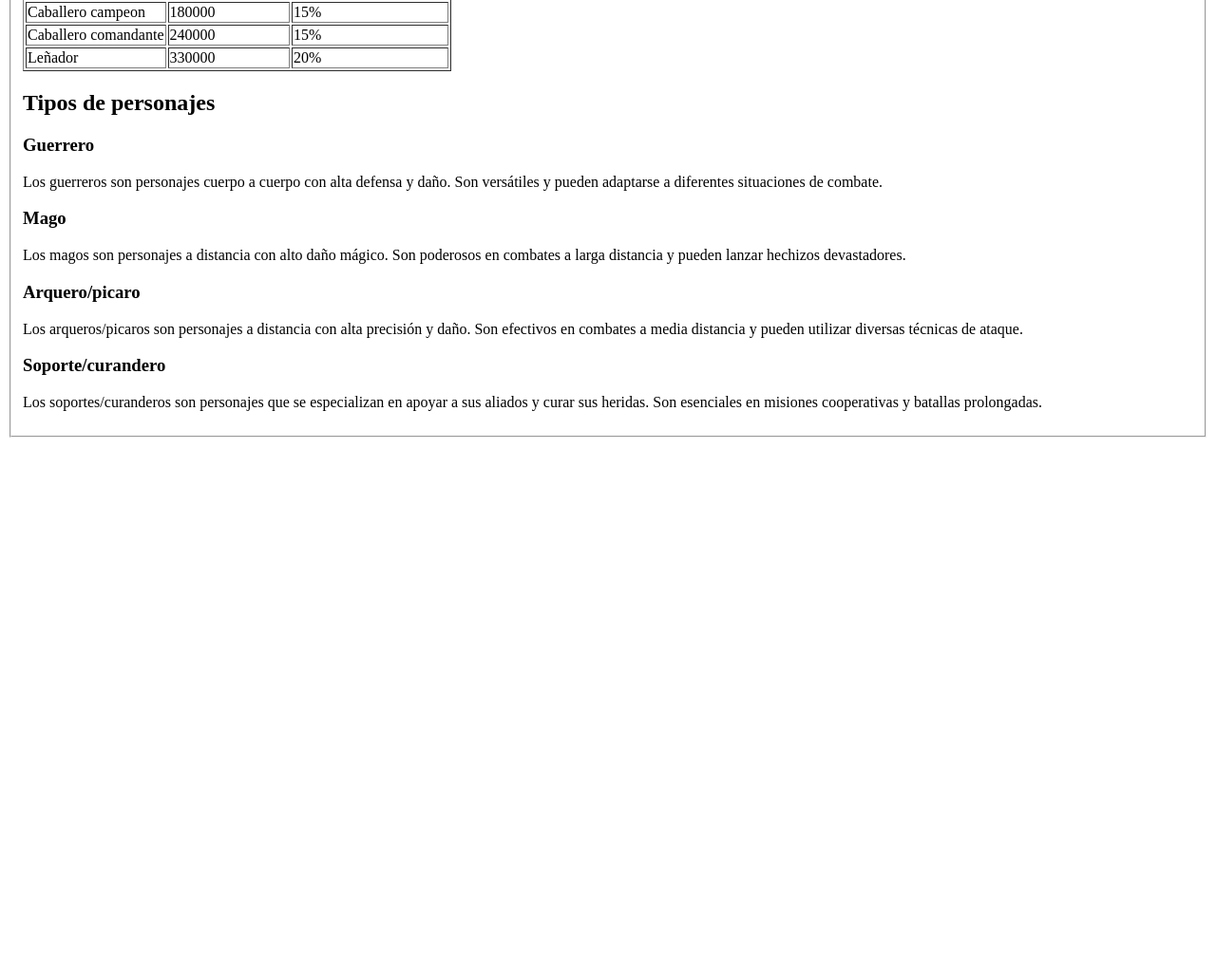
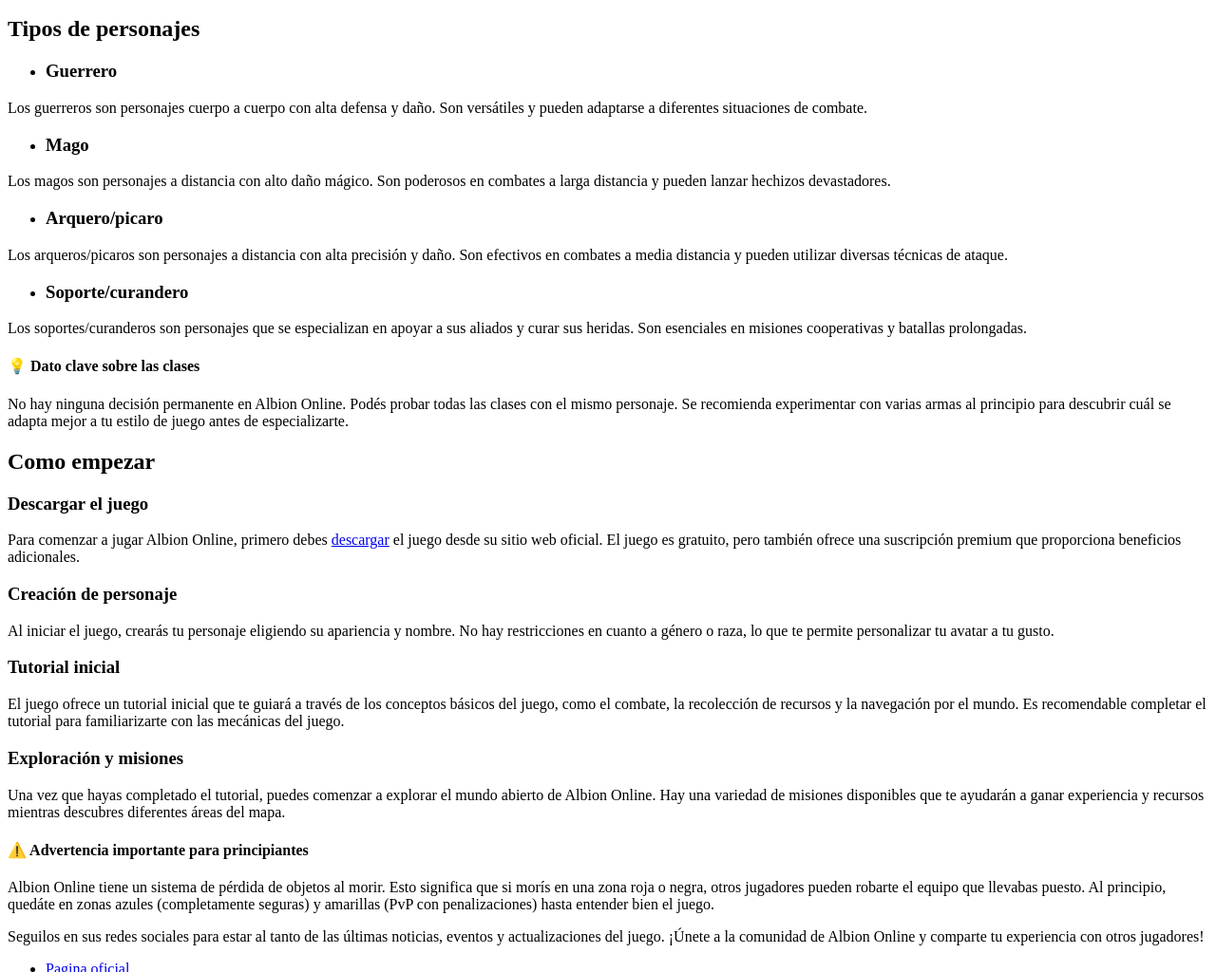
Before and after one commit to LucaSudo/Integrador2, a plain HTML site: page index.html in a window 1280 px wide. Shown: the part 1376-2400 px from the top of the page at 95% size. Before the commit the page ends 1845 px from the top, so only its background shows below. Drawn offline with Linux system fonts and the light colour scheme.

Commit message:
feat: Finalizacion de la pagina, 'fieldset' eliminados y footer creado

```diff
--- a/index.html
+++ b/index.html
@@ -3,6 +3,7 @@
 <head>
     <meta charset="UTF-8">
     <meta name="viewport" content="width=\, initial-scale=1.0">
+     <link rel="stylesheet" href="https://cdnjs.cloudflare.com/ajax/libs/font-awesome/6.5.0/css/all.min.css">
     <title>Albion Online - Guia para principiantes</title>
 </head>
 <body>
@@ -20,13 +21,11 @@
     </header>
     <main>
         <section id="que es">
-            <fieldset>
-            <legend><h2>¿Qué es Albion Online?</h2></legend>
+            <h2>¿Qué es Albion Online?</h2>
             <article>
                 <h2>Un mundo sandbox sin clases fijas</h2>
                 <p>Albion Online es un <b>MMORPG</b> no lineal, en el que escribes tu propia historia sin limitarte a seguir un camino prefijado. Explora un amplio mundo abierto con 5 biomas únicos, todo cuanto hagas tendrá su repercusión en el mundo, con la economía orientada al jugador de Albion, los jugadores crean prácticamente todo el equipo a partir de los recursos que consiguen, el equipo que llevas define quién eres, cambia de arma y armadura para pasar de caballero a mago, o juega como una mezcla de ambas clases. Aventúrate en el mundo abierto frente a los habitantes y las criaturas de Albion, inicia expediciones o adéntrate en mazmorras en las que encontrarás enemigos aún más difíciles, enfréntate a otros jugadores en encuentros en el mundo abierto, lucha por los territorios o por ciudades enteras en batallas tácticas, relájate en tu isla privada, donde podrás construir un hogar, cultivar cosechas y criar animales, únete a un gremio, todo es mejor cuando se trabaja en grupo. Adéntrate ya en el mundo de Albion y escribe tu propia historia. </p>
             </article>
-            </fieldset>
             <img src="img/Albion online Logo.png" alt="Albiola2" height="250">
 
 
@@ -42,8 +41,7 @@
         </section>
 
         <section id="personajes">
-            <fieldset>
-            <legend><h2>Personajes y clases</h2></legend>
+            <h2>Personajes y clases</h2>
             <article>
                 <h3>Clases flexibles</h3>
                 <p>En Albion Online no hay clases fijas, tu personaje puede usar cualquier tipo de arma y armadura, lo que te permite cambiar tu estilo de juego en cualquier momento. Puedes ser un guerrero cuerpo a cuerpo con una espada y escudo, un mago que lanza hechizos a distancia, o una mezcla de ambos. La elección es tuya.</p>
@@ -123,22 +121,72 @@
             </article>
             <article>
                 <h2>Tipos de personajes</h2>
-                <h3>Guerrero</h3>
+                <ul>
+                    <li><h3>Guerrero</h3></li>
+                </ul>
                 <p>Los guerreros son personajes cuerpo a cuerpo con alta defensa y daño. Son versátiles y pueden adaptarse a diferentes situaciones de combate.</p>
             </article>
             <article>
-                <h3>Mago</h3>
+                <ul>
+                    <li><h3>Mago</h3></li>
+                </ul>
                 <p>Los magos son personajes a distancia con alto daño mágico. Son poderosos en combates a larga distancia y pueden lanzar hechizos devastadores.</p>
             </article>
             <article>
-                <h3>Arquero/picaro</h3>
+                <ul>
+                    <li><h3>Arquero/picaro</h3></li>
+                </ul>
                 <p>Los arqueros/picaros son personajes a distancia con alta precisión y daño. Son efectivos en combates a media distancia y pueden utilizar diversas técnicas de ataque.</p>
             </article>
             <article>
-                <h3>Soporte/curandero</h3>
+                <ul>
+                    <li><h3>Soporte/curandero</h3></li>
+                </ul>
                 <p>Los soportes/curanderos son personajes que se especializan en apoyar a sus aliados y curar sus heridas. Son esenciales en misiones cooperativas y batallas prolongadas.</p>
             </article>
-            </fieldset>
+            <aside>
+                <h4>💡 Dato clave sobre las clases</h4>
+                <p>No hay ninguna decisión permanente en Albion Online. Podés probar
+            todas las clases con el mismo personaje. Se recomienda experimentar
+            con varias armas al principio para descubrir cuál se adapta
+            mejor a tu estilo de juego antes de especializarte.</p>
+            </aside>
+        </section>
+        <section id="como-empezar">
+            <h2>Como empezar</h2>
+            <h3>Descargar el juego</h3>
+            <p>Para comenzar a jugar Albion Online, primero debes <a href="https://albiononline.com/home" target="_blank">descargar</a> el juego desde su sitio web oficial. El juego es gratuito, pero también ofrece una suscripción premium que proporciona beneficios adicionales.</p>
+            <article>
+                <h3>Creación de personaje</h3>
+                <p>Al iniciar el juego, crearás tu personaje eligiendo su apariencia y nombre. No hay restricciones en cuanto a género o raza, lo que te permite personalizar tu avatar a tu gusto.</p>
+            </article>
+            <article>
+                <h3>Tutorial inicial</h3>
+                <p>El juego ofrece un tutorial inicial que te guiará a través de los conceptos básicos del juego, como el combate, la recolección de recursos y la navegación por el mundo. Es recomendable completar el tutorial para familiarizarte con las mecánicas del juego.</p>
+            </article>
+            <article>
+                <h3>Exploración y misiones</h3>
+                <p>Una vez que hayas completado el tutorial, puedes comenzar a explorar el mundo abierto de Albion Online. Hay una variedad de misiones disponibles que te ayudarán a ganar experiencia y recursos mientras descubres diferentes áreas del mapa.</p>
+            </article>
+            <aside>
+                <h4>⚠️ Advertencia importante para principiantes</h4>
+                <p>Albion Online tiene un sistema de pérdida de objetos al morir.
+            Esto significa que si morís en una zona roja o negra, otros jugadores
+            pueden robarte el equipo que llevabas puesto. Al principio,
+            quedáte en zonas azules (completamente seguras) y amarillas
+            (PvP con penalizaciones) hasta entender bien el juego.</p>
+            </aside>
     </main>
+    <footer>
+        <p>
+            Seguilos en sus redes sociales para estar al tanto de las últimas noticias, eventos y actualizaciones del juego. ¡Únete a la comunidad de Albion Online y comparte tu experiencia con otros jugadores!
+        </p>
+         <ul>
+            <li><a href="https://albiononline.com/home"target="_blank">Pagina oficial</a></li>
+            <li><a href="https://www.facebook.com/albiononline" target="_blank"><i class="fab fa-facebook"></i> Facebook</a></li>
+            <li><a href="https://twitter.com/albiononline" target="_blank"><i class="fab fa-twitter"></i> Twitter</a></li>
+            <li><a href="https://www.instagram.com/albiononline/" target="_blank"><i class="fab fa-instagram"></i> Instagram</a></li>
+            <li><a href="https://www.youtube.com/watch?v=w9z51MnOFV4" target="_blank"><i class="fab fa-youtube"></i> YouTube</a></li>
+    </footer>
 </body>
 </html>
```
